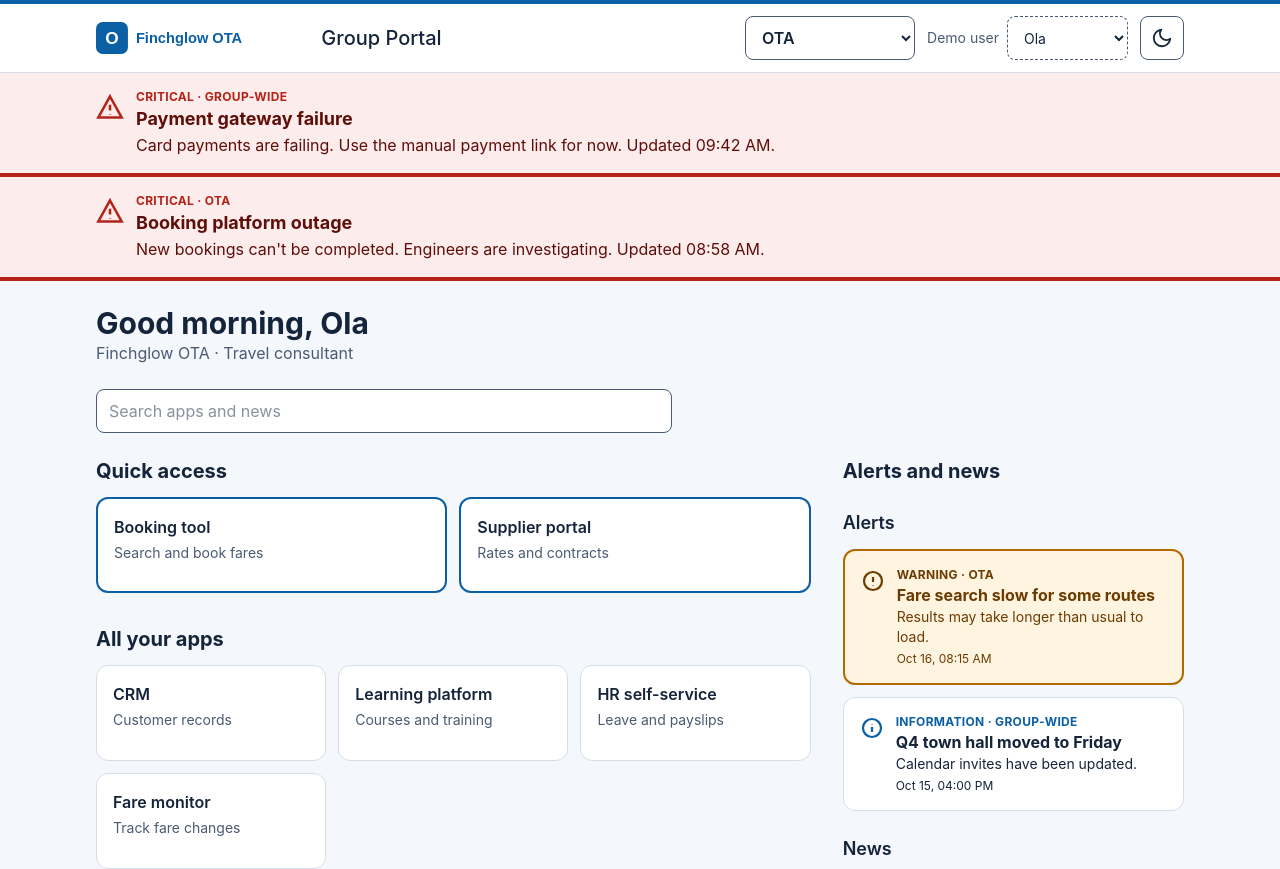
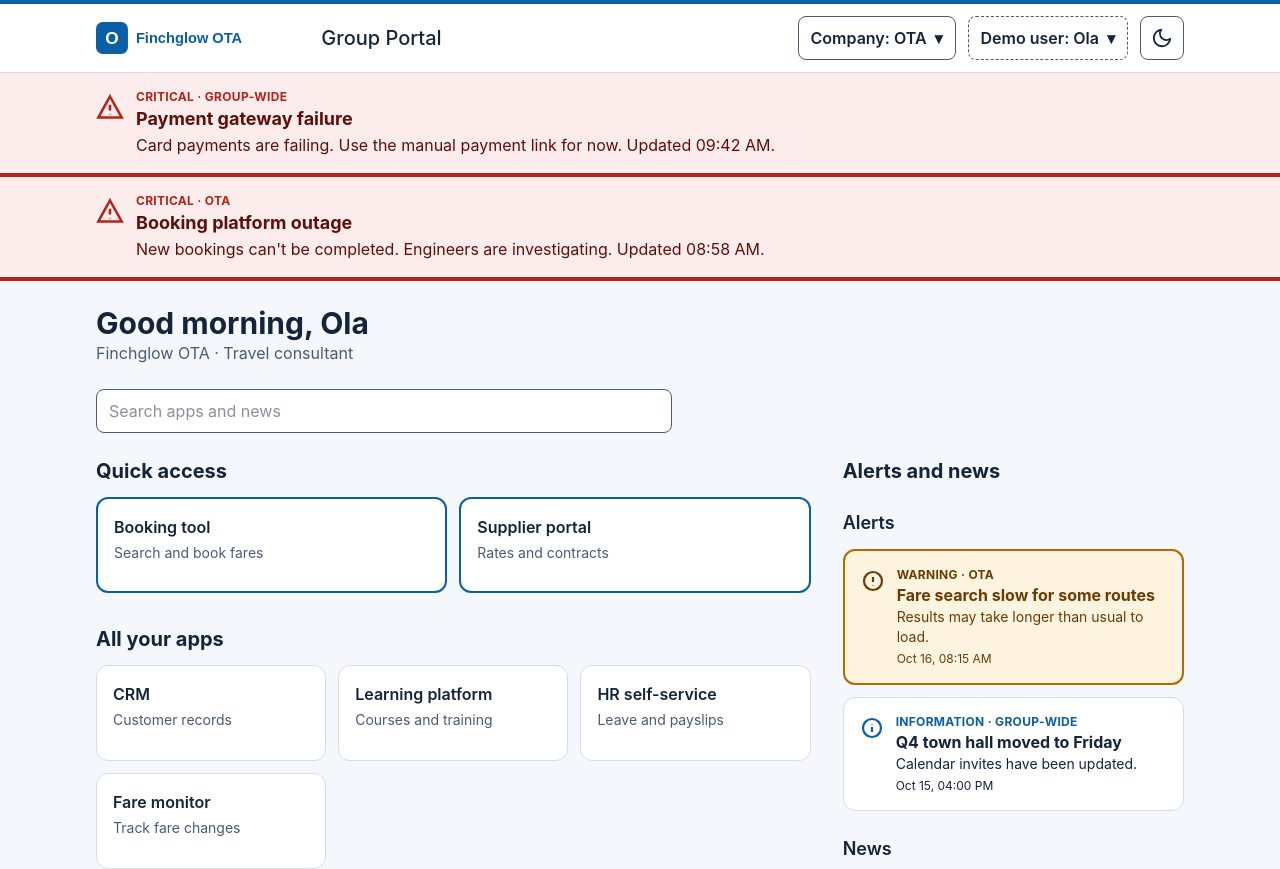
Before and after one commit to Habiboyewo/finchglow-portal, a React (Vite) app: page / in a window 1280 px wide. Shown: the top 869 px of the page. Built offline with nearby package versions, Linux system fonts and the light colour scheme.

Commit message:
keyboard dropdown, news links, announce user changes

```diff
--- a/src/components/layout/AppShell.tsx
+++ b/src/components/layout/AppShell.tsx
@@ -1,5 +1,6 @@
 import type { ReactNode } from "react";
 import { CriticalBanner } from "../alerts/CriticalBanner";
+import { CompanyAnnouncer } from "./CompanyAnnouncer";
 import { Footer } from "./Footer";
 import { Header } from "./Header";
 import { SkipLink } from "./SkipLink";
@@ -8,6 +9,7 @@ export function AppShell({ children }: { children: ReactNode }) {
   return (
     <div className="flex min-h-screen flex-col bg-bg text-fg">
       <SkipLink />
+      <CompanyAnnouncer />
       <Header />
       <CriticalBanner />
       <main
--- /dev/null
+++ b/src/components/layout/CompanyAnnouncer.tsx
@@ -0,0 +1,25 @@
+import { useState } from "react";
+import { usePortal } from "../../context/portalContext";
+
+// Tells screen reader users when the person or company changes.
+// Sighted users never see it.
+export function CompanyAnnouncer() {
+  const { user, company } = usePortal();
+  const [last, setLast] = useState({ userId: user.id, companyId: company.id });
+  const [message, setMessage] = useState("");
+
+  if (last.userId !== user.id || last.companyId !== company.id) {
+    setMessage(
+      last.userId !== user.id
+        ? `Signed in as ${user.name}. Showing ${company.name}`
+        : `Showing ${company.name}`,
+    );
+    setLast({ userId: user.id, companyId: company.id });
+  }
+
+  return (
+    <p role="status" className="sr-only">
+      {message}
+    </p>
+  );
+}
--- a/src/components/layout/CompanySwitcher.tsx
+++ b/src/components/layout/CompanySwitcher.tsx
@@ -1,25 +1,15 @@
 import { usePortal } from "../../context/portalContext";
+import { Dropdown } from "../ui/Dropdown";
 
 export function CompanySwitcher() {
   const { company, companies, selectCompany } = usePortal();
 
   return (
-    <div>
-      <label htmlFor="company-select" className="sr-only">
-        Company
-      </label>
-      <select
-        id="company-select"
-        value={company.id}
-        onChange={(event) => selectCompany(event.target.value)}
-        className="h-11 rounded-lg border border-muted bg-surface px-3 font-semibold text-fg"
-      >
-        {companies.map((c) => (
-          <option key={c.id} value={c.id}>
-            {c.name}
-          </option>
-        ))}
-      </select>
-    </div>
+    <Dropdown
+      label="Company"
+      value={company.id}
+      options={companies.map((c) => ({ id: c.id, label: c.name }))}
+      onSelect={selectCompany}
+    />
   );
 }
--- a/src/components/layout/DemoUserPicker.tsx
+++ b/src/components/layout/DemoUserPicker.tsx
@@ -1,4 +1,5 @@
 import { usePortal } from "../../context/portalContext";
+import { Dropdown } from "../ui/Dropdown";
 
 // Demo tool only: stands in for a real sign-in so the portal can be
 // shown as different employees. Delete this when SSO is added.
@@ -6,20 +7,12 @@ export function DemoUserPicker() {
   const { user, users, selectUser } = usePortal();
 
   return (
-    <div className="flex items-center gap-2 text-sm text-muted">
-      <label htmlFor="demo-user">Demo user</label>
-      <select
-        id="demo-user"
-        value={user.id}
-        onChange={(event) => selectUser(event.target.value)}
-        className="h-11 rounded-lg border border-dashed border-muted bg-surface px-3 text-fg"
-      >
-        {users.map((u) => (
-          <option key={u.id} value={u.id}>
-            {u.name}
-          </option>
-        ))}
-      </select>
-    </div>
+    <Dropdown
+      label="Demo user"
+      dashed
+      value={user.id}
+      options={users.map((u) => ({ id: u.id, label: u.name }))}
+      onSelect={selectUser}
+    />
   );
 }
--- a/src/components/news/NewsCard.tsx
+++ b/src/components/news/NewsCard.tsx
@@ -12,7 +12,18 @@ export function NewsCard({ item, scopeName }: NewsCardProps) {
       <p className="text-xs font-bold uppercase tracking-wide text-muted">
         News · {scopeName}
       </p>
-      <h4 className="font-bold">{item.title}</h4>
+      <h4 className="font-bold">
+        {/* Placeholder address: the prototype has no real news pages */}
+        <a
+          href={`https://example.com/news/${item.id}`}
+          target="_blank"
+          rel="noreferrer"
+          className="text-accent underline"
+        >
+          {item.title}
+          <span className="sr-only"> (opens in a new tab)</span>
+        </a>
+      </h4>
       <p className="text-sm text-muted">{item.summary}</p>
       <p className="mt-1 text-xs text-muted">{formatDate(item.time)}</p>
     </article>
--- /dev/null
+++ b/src/components/ui/Dropdown.tsx
@@ -0,0 +1,127 @@
+import { useId, useRef, useState, type KeyboardEvent } from "react";
+
+export interface DropdownOption {
+  id: string;
+  label: string;
+}
+
+interface DropdownProps {
+  label: string;
+  options: DropdownOption[];
+  value: string;
+  onSelect: (id: string) => void;
+  dashed?: boolean;
+}
+
+export function Dropdown({
+  label,
+  options,
+  value,
+  onSelect,
+  dashed = false,
+}: DropdownProps) {
+  const [open, setOpen] = useState(false);
+  const wrapperRef = useRef<HTMLDivElement>(null);
+  const buttonRef = useRef<HTMLButtonElement>(null);
+  const listId = useId();
+
+  const current = options.find((o) => o.id === value) ?? options[0];
+
+  // Close the list and put focus back on the button
+  const close = () => {
+    setOpen(false);
+    buttonRef.current?.focus();
+  };
+
+  // Move focus to the next or previous option, wrapping round at the ends
+  const moveFocus = (step: number) => {
+    const items = Array.from(
+      wrapperRef.current?.querySelectorAll<HTMLButtonElement>("li button") ??
+        [],
+    );
+    if (items.length === 0) return;
+    const index = items.indexOf(document.activeElement as HTMLButtonElement);
+    const next =
+      index === -1
+        ? step > 0
+          ? 0
+          : items.length - 1
+        : (index + step + items.length) % items.length;
+    items[next].focus();
+  };
+
+  const handleKeyDown = (event: KeyboardEvent<HTMLDivElement>) => {
+    if (event.key === "Escape" && open) {
+      event.preventDefault();
+      close();
+    } else if (event.key === "ArrowDown") {
+      event.preventDefault();
+      if (open) moveFocus(1);
+      else setOpen(true);
+    } else if (event.key === "ArrowUp" && open) {
+      event.preventDefault();
+      moveFocus(-1);
+    }
+  };
+
+  return (
+    <div
+      ref={wrapperRef}
+      className="relative"
+      onKeyDown={handleKeyDown}
+      onBlur={(event) => {
+        // Close when focus leaves the whole dropdown
+        if (!event.currentTarget.contains(event.relatedTarget as Node | null)) {
+          setOpen(false);
+        }
+      }}
+    >
+      <button
+        ref={buttonRef}
+        type="button"
+        aria-expanded={open}
+        aria-controls={listId}
+        onClick={() => setOpen((isOpen) => !isOpen)}
+        className={`flex h-11 items-center gap-2 rounded-lg border bg-surface px-3 font-semibold text-fg ${
+          dashed ? "border-dashed border-muted" : "border-muted"
+        }`}
+      >
+        <span>
+          {label}: {current.label}
+        </span>
+        <span aria-hidden="true">▾</span>
+      </button>
+
+      {open && (
+        <ul
+          id={listId}
+          // Keeps focus where it is when the mouse is pressed on an option
+          onMouseDown={(event) => event.preventDefault()}
+          className="absolute left-0 z-40 mt-1 w-max min-w-full rounded-lg border border-line bg-surface p-1 shadow-lg"
+        >
+          {options.map((option) => {
+            const selected = option.id === value;
+            return (
+              <li key={option.id}>
+                <button
+                  type="button"
+                  aria-current={selected ? "true" : undefined}
+                  onClick={() => {
+                    onSelect(option.id);
+                    close();
+                  }}
+                  className={`flex min-h-11 w-full items-center justify-between gap-4 rounded-md px-3 text-left hover:bg-bg ${
+                    selected ? "font-bold text-accent" : "text-fg"
+                  }`}
+                >
+                  <span>{option.label}</span>
+                  {selected && <span aria-hidden="true">✓</span>}
+                </button>
+              </li>
+            );
+          })}
+        </ul>
+      )}
+    </div>
+  );
+}
```
